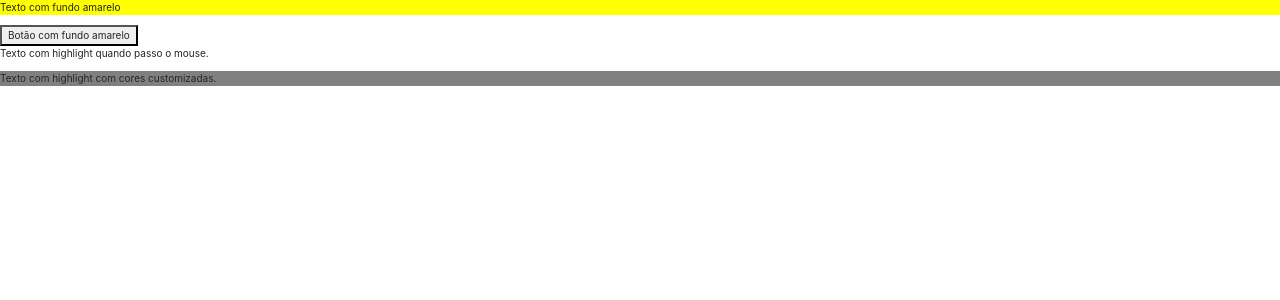
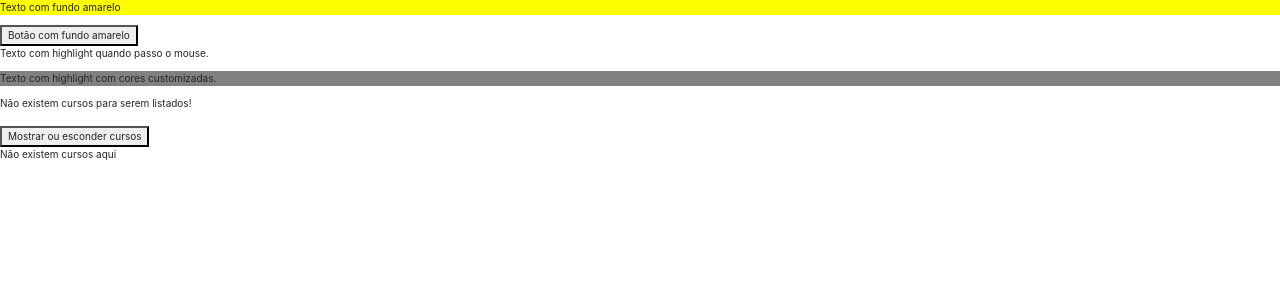
Before and after one commit to aSumiko/CursoAngular, an Angular app in the folder diretivas/: page / in a window 1280 px wide. Shown: the top 300 px of the page. Built offline with nearby package versions, Linux system fonts and the light colour scheme.

Commit message:
CrDiretiva_ngElse com TempateRef e ViewContainerRef

```diff
--- a/diretivas/src/app/app.module.ts
+++ b/diretivas/src/app/app.module.ts
@@ -15,6 +15,7 @@ import { FundoAmareloDirective } from './shared/fundo-amarelo.directive';
 import { DiretivasCustomizadasComponent } from './diretivas-customizadas/diretivas-customizadas.component';
 import { HighlightMouseDirective } from './shared/highlight-mouse.directive';
 import { HighlightDirective } from "./shared/highlight.directive";
+import { NgElseDirective } from './shared/ng-else.directive';
 
 @NgModule({
   declarations: [
@@ -29,7 +30,8 @@ import { HighlightDirective } from "./shared/highlight.directive";
     FundoAmareloDirective,
     DiretivasCustomizadasComponent,
     HighlightMouseDirective,
-    HighlightDirective
+    HighlightDirective,
+    NgElseDirective
   ],
   imports: [
     BrowserModule,
--- a/diretivas/src/app/diretivas-customizadas/diretivas-customizadas.component.html
+++ b/diretivas/src/app/diretivas-customizadas/diretivas-customizadas.component.html
@@ -8,3 +8,20 @@
 <p highlight [defaultColor]="'grey'" [highLightColor]="'red'">
   Texto com highlight com cores customizadas.
 </p>
+
+<div *ngIf="mostrarCursos">
+  Lista de cursos aqui:
+</div>
+
+<div *ngElse="mostrarCursos">
+  Não existem cursos para serem listados!
+</div>
+
+<br>
+<button (click)="onMostrarCursos()"> Mostrar ou esconder cursos</button>
+
+<ng-template [ngElse]="mostrarCursos">
+  <div>
+    Não existem cursos aqui
+  </div>
+</ng-template>
--- a/diretivas/src/app/diretivas-customizadas/diretivas-customizadas.component.ts
+++ b/diretivas/src/app/diretivas-customizadas/diretivas-customizadas.component.ts
@@ -6,5 +6,9 @@ import { Component } from '@angular/core';
   styleUrls: ['./diretivas-customizadas.component.scss']
 })
 export class DiretivasCustomizadasComponent {
+  mostrarCursos: boolean = false;
+  onMostrarCursos(){
+    this.mostrarCursos = !this.mostrarCursos;
+  }
 
 }
--- /dev/null
+++ b/diretivas/src/app/shared/ng-else.directive.ts
@@ -0,0 +1,20 @@
+import {Directive, Input, TemplateRef, ViewContainerRef} from '@angular/core';
+
+@Directive({
+  selector: '[ngElse]'
+})
+export class NgElseDirective {
+  @Input() set ngElse(condition: boolean)
+  {
+    if (!condition){
+      this.viewContainerRef.createEmbeddedView(this.templateRef);
+    } else{
+      this.viewContainerRef.clear();
+    }
+  }
+  constructor(
+    private templateRef: TemplateRef<any>,
+    private viewContainerRef: ViewContainerRef
+  ) { }
+
+}
```
Also changed, not shown: 1 other file (tests, documents, lock files or other folders).
